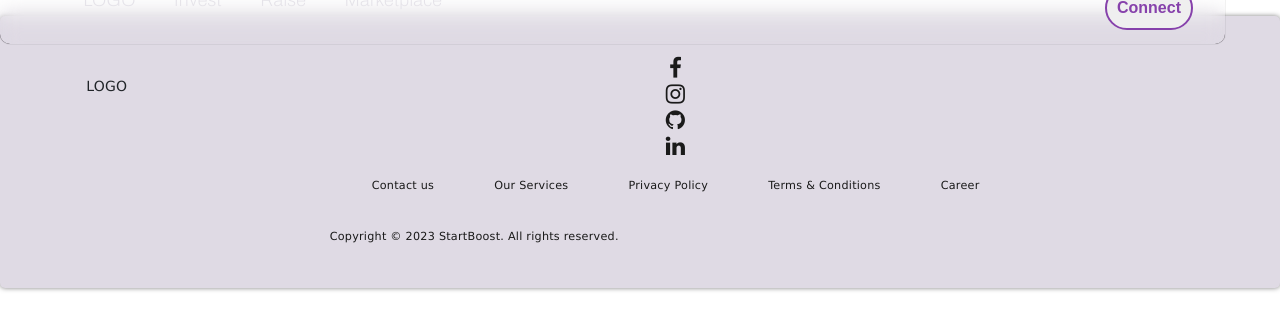
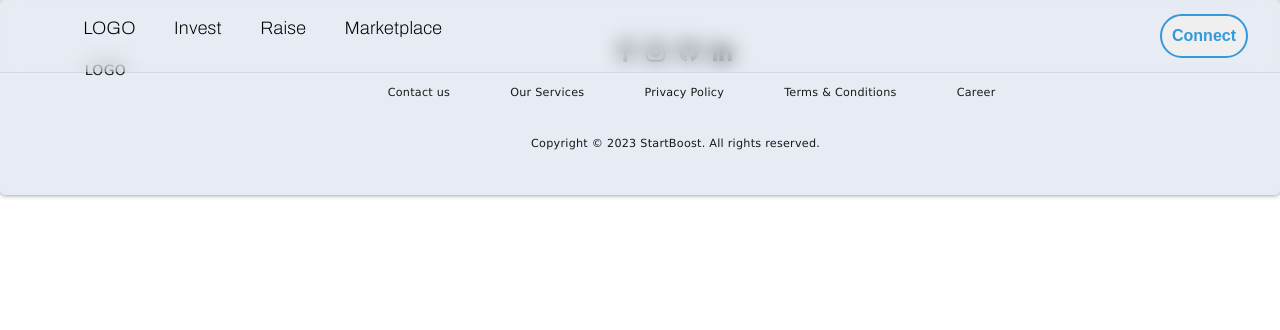
Before and after one commit to TayssirGh/projet_semestriel, an Angular app: page / in a window 1280 px wide. Shown: the top 330 px of the page. Built offline with nearby package versions, Linux system fonts and the light colour scheme.

Commit message:
correction updates 🐧

```diff
--- a/src/app/components/pages/login/login.component.css
+++ b/src/app/components/pages/login/login.component.css
@@ -14,14 +14,14 @@
 
     width: 100%;
 	height: 120vh;
-	background-image: linear-gradient(to bottom, #242d4d, #7b6981, #C8BED3);;
+	background-image: linear-gradient(-45deg, #ffffff, #d3e0ee);;
 }
 .main{
 	width: 350px;
 	height: 585px;
 	overflow: hidden;
 	border-radius: 30px;
-	box-shadow: 2px 2px 5px #1f1f1f;
+	box-shadow: 2px 2px 4px #1f1f1f;
 }
 .pt{
 	padding-top: 20px;
@@ -33,7 +33,7 @@
 	height: 100%;
 }
 label{
-	color: #fff;
+	color: #3498db;
 	font-size: 2.3em;
 	justify-content: center;
 	display: flex;
@@ -47,7 +47,15 @@ label{
 	margin: 20px;
 
 }
-select{
+select {
+	width: 85%;
+	height: 40px;
+	background: #e0dede;
+	border-radius: 5px;
+	color: #000;
+	border: none;
+}
+.input{
 	width: 75%;
 	height: 40px;
 	background: #e0dede;
@@ -75,7 +83,7 @@ input{
 	justify-content: center;
 	display: block;
 	color: #fff;
-	background: #73567c;
+	background: #3498db;
 	font-size: 1em;
 	font-weight: bold;
 	margin-top: 20px;
@@ -96,7 +104,7 @@ button:hover{
 	transition: .8s ease-in-out;
 }
 .login label{
-	color: #765F7D;
+	color: #3498db;
 	transform: scale(.6);
 }
 
@@ -127,6 +135,6 @@ input.ng-invalid.ng-touched{
 a{
 	display: flex;
 	justify-content: center;
-	color: #73567c;
+	color: #3498db;
 	cursor: pointer;
 }
--- a/src/app/components/pages/login/login.component.html
+++ b/src/app/components/pages/login/login.component.html
@@ -4,25 +4,25 @@
             <input type="checkbox" id="chk" aria-hidden="true">
 
                 <div class="signup">
-                    <form [formGroup]="reactiveForm" (ngSubmit)="onSubmit()" >
+                    <form [formGroup]="reactiveForm" (ngSubmit)="onSubmit(reactiveForm)" >
 
                         <label for="chk" aria-hidden="true">Sign up</label>
                         <div>
-                            <input type="text" placeholder="Username" formControlName="username">
+                            <input type="text" placeholder="Username" formControlName="username" class="input">
                             <div *ngIf="username.touched && username.invalid" class="centerERR">
                                 <mat-error *ngIf="username.errors?.['required']">This field is required.</mat-error>
                                 <mat-error *ngIf="username.errors?.['minlength']">Username must be at least 3 characters long.</mat-error>
                             </div>
                         </div>
                         <div>
-                            <input type="email"  placeholder="Email" formControlName="email" >
+                            <input type="email"  placeholder="Email" formControlName="email" class="input">
                             <div *ngIf="email.touched && email.invalid" class="centerERR">
                                 <mat-error *ngIf="email.errors?.['required']">This field is required.</mat-error>
                                 <mat-error *ngIf="email.errors?.['email']">make sure to use a valid email format.</mat-error>
                             </div>
                         </div>
                         <div>
-                            <input type="password" placeholder="Password" formControlName="password">
+                            <input type="password" placeholder="Password" formControlName="password" class="input">
                             <div *ngIf="password.touched && password.invalid" class="centerERR">
                                 <mat-error *ngIf="password.errors?.['required']">This field is required.</mat-error>
                                 <mat-error *ngIf="password.errors?.['pattern']">Password must be 8+ characters with uppercase, lowercase, and numbers.</mat-error>
@@ -30,7 +30,7 @@
                             </div>
                          </div>
                         <div>
-                            <input type="password"  placeholder="Confirm password" formControlName="confirmPassword">
+                            <input type="password"  placeholder="Confirm password" formControlName="confirmPassword" class="input">
                             <div *ngIf="confirmPassword.touched && confirmPassword.invalid" class="centerERR">
                                 <mat-error *ngIf="confirmPassword.errors?.['required']">This field is required.</mat-error>
                             </div>
@@ -45,21 +45,21 @@
                                 <option value="investor">Investor</option>
                             </select>
                         </div>
-                        <input type="submit" class="button" value="Register" [disabled]="!reactiveForm.valid">
+                        <input type="submit" class="button" value="Register" [disabled]="!reactiveForm.valid" >
                     </form>
                 </div>
 
                 <div class="login">
-                    <form>
+                    <form [formGroup]="loginForm" (ngSubmit)="onSubmit(loginForm)">
                         <label for="chk" aria-hidden="true" class="pt">Login</label>
                         <div>
-                            <input type="email"  name="email" placeholder="Email" >
+                            <input type="email"  name="email" placeholder="Email" class="input" formControlName="emailS">
                         </div>
                         <div>
-                            <input type="password" name="pswd" placeholder="Password" >
+                            <input type="password" name="pswd" placeholder="Password"  class="input" formControlName="passwordS">
                         </div>
                         <input type="submit" class="button" value="Login">
-                        <a >forgot your password?</a>
+                        <a>forgot your password?</a>
                     </form>
                 </div>
         </div>
--- a/src/app/components/pages/login/login.component.ts
+++ b/src/app/components/pages/login/login.component.ts
@@ -8,6 +8,7 @@ import { PasswordValidators } from './password.validators';
 })
 export class LoginComponent implements OnInit {
   reactiveForm : FormGroup;
+  loginForm : FormGroup;
   ngOnInit() {
     this.reactiveForm = new FormGroup({
       username : new FormControl(null, [
@@ -30,14 +31,21 @@ export class LoginComponent implements OnInit {
     },{
       validators: PasswordValidators.confirmPass,
     });
+    this.loginForm = new FormGroup({
+      emailS : new FormControl(null, [Validators.required,]),
+      passwordS : new FormControl(null, [Validators.required,])
+    })
   }
   get username() { return this.reactiveForm.get('username'); }
   get email() { return this.reactiveForm.get('email'); }
   get password() { return this.reactiveForm.get('password'); }
   get confirmPassword() { return this.reactiveForm.get('confirmPassword'); }
   get status() { return this.reactiveForm.get('status'); }
-  onSubmit() {
-    console.log(this.reactiveForm);
+  get loginEmail() { return this.loginForm.get('emailS'); }
+  get loginPassword() { return this.loginForm.get('passwordS'); }
+
+  onSubmit(form : FormGroup) {
+    console.log(form);
   }
 
 
--- a/src/app/components/reusable/footer/footer.component.html
+++ b/src/app/components/reusable/footer/footer.component.html
@@ -5,14 +5,14 @@
     <div class="layout">
      <div class="logo">LOGO</div>
      <div class="nlogo">
-        <div class="row">
+        <div class="icons">
             <a><i class="fa fa-facebook"></i></a>
             <a><i class="fa fa-instagram"></i></a>
             <a href="https://github.com/TayssirGh/projet_semestriel"><i class="fa fa-github"></i></a>
             <a><i class="fa fa-linkedin"></i></a>
          </div>
 
-        <div class="row">
+        <div class="icons">
             <ul>
                 <li><a>Contact us</a></li>
                 <li><a>Our Services</a></li>
@@ -22,7 +22,7 @@
             </ul>
           </div>
 
-        <div class="row">
+        <div class="icons">
         Copyright © 2023 StartBoost. All rights reserved.
         </div>
     </div>
--- a/src/app/components/reusable/footer/footer.component.scss
+++ b/src/app/components/reusable/footer/footer.component.scss
@@ -5,7 +5,7 @@ a{
     cursor: pointer;
 }
 .footer{
-    background:#dfdae4;
+    background:#e7ebf3;
     padding:30px 0px;
    // font-family: 'Play', sans-serif;
     text-align:center;
@@ -22,7 +22,7 @@ a{
         justify-content: space-around;
     }
 
-    .footer .row{
+    .footer .icons{
     width:100%;
     margin:1% 0%;
     padding:0.6% 0%;
@@ -30,26 +30,26 @@ a{
     font-size:0.8em;
     }
 
-    .footer .row a{
+    .footer .icons a{
     text-decoration:none;
     color:rgb(26, 26, 26);
     transition:0.5s;
     }
 
-    .footer .row a:hover{
-    color:#736080;
+    .footer .icons a:hover{
+    color:#3498db;
     }
 
-    .footer .row ul{
+    .footer .icons ul{
     width:100%;
     }
 
-    .footer .row ul li{
+    .footer .icons ul li{
     display:inline-block;
     margin:0px 30px;
     }
 
-    .footer .row a i{
+    .footer .icons a i{
     font-size:2em;
     margin:0% 1%;
     }
@@ -59,12 +59,12 @@ a{
     text-align:left;
     padding:5%;
     }
-    .footer .row ul li{
+    .footer .icons ul li{
     display:block;
     margin:10px 0px;
     text-align:left;
     }
-    .footer .row a i{
+    .footer .icons a i{
     margin:0% 3%;
     }
     }
--- a/src/app/components/reusable/navbar/navbar.component.html
+++ b/src/app/components/reusable/navbar/navbar.component.html
@@ -1,7 +1,7 @@
 <header>
-    <nav class="navbar">
+    <nav class="navigationbar">
 
-        <div class="nav-links">
+        <div class="navigation-links">
 
             <ul>
 
--- a/src/app/components/reusable/navbar/navbar.component.scss
+++ b/src/app/components/reusable/navbar/navbar.component.scss
@@ -3,16 +3,17 @@ ul{
     list-style-type: none;
     display: flex;
     flex-direction: row;
+	justify-content: space-between;
     li{
         padding: 0 1.2rem;
         a{
             text-decoration: none;
-            color: #e5e3e9;
+            color: #000;
             font-size: 18px;
             font-weight: 600;
             font-family:   'Archivo', sans-serif;
             &:hover{
-                color: #73567c;
+                color: #3498db;
                 text-decoration: none;
             }
         }
@@ -22,9 +23,9 @@ a{
     cursor: pointer;
 }
 
-.nav-links{
+.navigation-links{
 
-    border-radius: 10px;
+
     display: flex;
     justify-content: space-between;
     flex-direction: row;
@@ -32,15 +33,16 @@ a{
     align-items: center;
     padding: 0 2rem;
     height: 9vh;
+	width: 100%;
     border: none;
     box-shadow:   0px 0px .7px #080708;
     position: fixed ;
-    width: 95.7%;
+    width: 100%;
 	//background-color: #dfdae4;
    -webkit-backdrop-filter: blur(10px);
     backdrop-filter: blur(10px);
 }
-$bgColor: rgb(134, 65, 171);
+$bgColor: #3498db;
 $textHoverColor: white;
 $debug: false;
 button {
```
